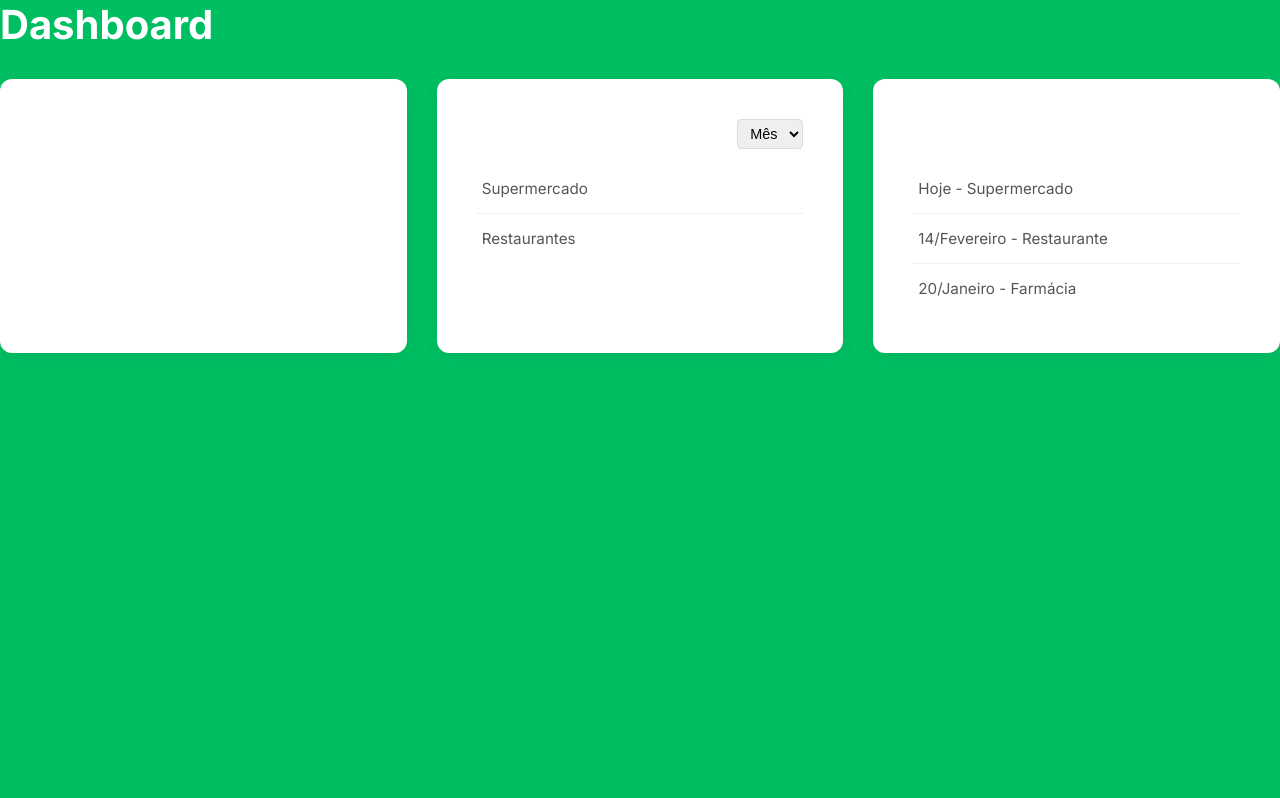
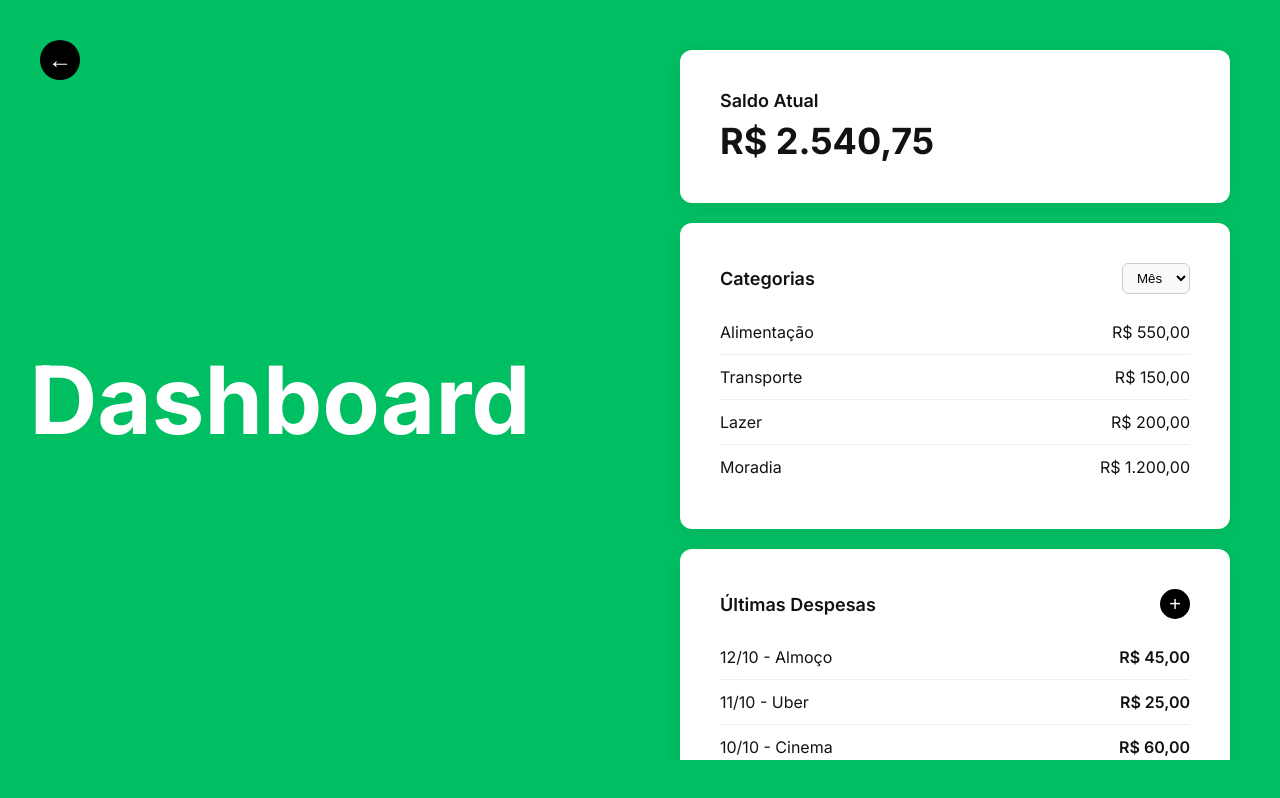
Before and after one commit to YuriClovandi/MoneyMind, a React (Create React App) app: page /dashboard in a window 1280 px wide. Built offline with nearby package versions, Linux system fonts and the light colour scheme.

Commit message:
Alterações nas páginas

```diff
--- a/src/pages/AddExpense/index.js
+++ b/src/pages/AddExpense/index.js
@@ -1,86 +1,101 @@
+// src/pages/AddExpense/index.js
 import React, { useState } from 'react';
+import { useNavigate } from 'react-router-dom';
 import MainLayout from '../../componentes/layout/MainLayout';
 import Card from '../../componentes/common/Card';
 import Button from '../../componentes/common/Button';
 import './style.css';
 
-const AddExpensePage = () => {
-    const [valor, setValor] = useState('');
-    const [descricao, setDescricao] = useState('');
-    const [data, setData] = useState('');
-    const [categoria, setCategoria] = useState('');
+const AddExpense = () => {
+    const navigate = useNavigate();
+    const [value, setValue] = useState('');
+    const [description, setDescription] = useState('');
+    const [date, setDate] = useState('');
+    const [category, setCategory] = useState('');
 
     const handleSubmit = (e) => {
         e.preventDefault();
-        console.log("Nova despesa:", { valor, descricao, data, categoria });
-        alert("Despesa adicionada com sucesso!");
-        // Limpar formulário
-        setValor('');
-        setDescricao('');
-        setData('');
-        setCategoria('');
-    }
+        const newExpense = { value, description, date, category };
+        console.log('Nova Despesa:', newExpense);
+        navigate('/dashboard');
+    };
 
     return (
         <MainLayout>
-            <div className="page-title">
-                <h2>Adicionar Despesa</h2>
+            <button onClick={() => navigate(-1)} className="back-button">
+                &#x2190;
+            </button>
+            <div className="add-expense-container">
+                {/* Metade Esquerda */}
+                <div className="left-column">
+                    <h1 className="page-title">
+                        Adicionar
+                        <span>Despesas</span>
+                    </h1>
                 </div>
+
+                {/* Metade Direita com Cards separados */}
+                <div className="right-column-cards">
+                    <form onSubmit={handleSubmit} className="expense-form-stack">
                         <Card>
-                <form onSubmit={handleSubmit} className="expense-form">
-                    <div className="form-group">
-                        <label htmlFor="valor">Valor (R$)</label>
+                            <label>Valor</label>
                             <input
                                 type="number"
-                            id="valor"
-                            value={valor}
-                            onChange={(e) => setValor(e.target.value)}
-                            placeholder="100,50"
-                            required
+                                placeholder="R$ 0,00"
+                                value={value}
+                                onChange={(e) => setValue(e.target.value)}
+                                className="transparent-input"
                             />
-                    </div>
-                    <div className="form-group">
-                        <label htmlFor="descricao">Descrição</label>
+                        </Card>
+
+                        <Card>
+                            <label>Descrição</label>
                             <input
                                 type="text"
-                            id="descricao"
-                            value={descricao}
-                            onChange={(e) => setDescricao(e.target.value)}
-                            placeholder="Ex: Supermercado"
-                            required
+                                placeholder="Ex: Almoço com amigos"
+                                value={description}
+                                onChange={(e) => setDescription(e.target.value)}
+                                className="transparent-input"
                             />
-                    </div>
-                     <div className="form-group">
-                        <label htmlFor="data">Data</label>
+                        </Card>
+
+                        <Card>
+                            <label>Data</label>
                             <input
                                 type="date"
-                            id="data"
-                            value={data}
-                            onChange={(e) => setData(e.target.value)}
-                            required
+                                value={date}
+                                onChange={(e) => setDate(e.target.value)}
+                                className="transparent-input date-input"
                             />
-                    </div>
-                    <div className="form-group">
-                        <label htmlFor="categoria">Categoria</label>
+                        </Card>
+
+                        <Card>
+                             <label>Categoria</label>
                              <select
-                            id="categoria"
-                            value={categoria}
-                            onChange={(e) => setCategoria(e.target.value)}
-                            required
+                                value={category}
+                                onChange={(e) => setCategory(e.target.value)}
+                                className="transparent-input"
                             >
-                            <option value="" disabled>Selecione...</option>
+                                <option value="" disabled>Selecione uma categoria</option>
                                 <option value="alimentacao">Alimentação</option>
                                 <option value="transporte">Transporte</option>
+                                <option value="lazer">Lazer</option>
                                 <option value="moradia">Moradia</option>
-                            <option value="lazer">Lazer</option>
+                                <option value="saude">Saúde</option>
                                 <option value="outros">Outros</option>
                             </select>
+                        </Card>
+
+                        <div className="submit-button-container">
+                            <Button type="submit" variant="primary">
+                                Adicionar
+                            </Button>
                         </div>
-                    <Button type="submit">Adicionar</Button>
                     </form>
-            </Card>
+                </div>
+            </div>
         </MainLayout>
     );
 };
 
-export default AddExpensePage;
+export default AddExpense;
--- a/src/pages/AddExpense/style.css
+++ b/src/pages/AddExpense/style.css
@@ -1,47 +1,103 @@
-.expense-form {
-  display: flex;
-  flex-direction: column;
-  gap: 25px;
-  max-width: 600px; /* Limita a largura do formulário */
-  margin: 0 auto; /* Centraliza o formulário no card */
+/* src/pages/AddExpense/style.css */
+.back-button {
+    position: absolute;
+    top: 40px;
+    left: 40px;
+    background: black;
+    color: white;
+    border: none;
+    font-size: 24px;
+    width: 40px;
+    height: 40px;
+    border-radius: 50%;
+    cursor: pointer;
+    display: flex;
+    align-items: center;
+    justify-content: center;
+    z-index: 100;
 }
 
-.form-group {
-  display: flex;
-  flex-direction: column;
+.add-expense-container {
+    display: flex;
+    height: 100vh;
+    padding: 40px;
+    box-sizing: border-box;
+    gap: 60px;
 }
 
-.form-group label {
-  margin-bottom: 8px;
-  font-weight: bold;
-  color: var(--dark-gray);
-  font-size: 0.9rem;
+.left-column {
+    width: 40%;
+    display: flex;
+    align-items: center;
+    justify-content: center;
 }
 
-.form-group input,
-.form-group select {
-  padding: 14px;
-  border: 1px solid #ccc;
-  border-radius: 4px;
-  font-size: 1rem;
-  transition: border-color 0.2s, box-shadow 0.2s;
+.page-title {
+    font-size: 94px;
+    font-weight: 700;
+    color: white;
+    text-align: center;
 }
 
-.form-group input:focus,
-.form-group select:focus {
-  outline: none;
-  border-color: var(--primary-green);
-  box-shadow: 0 0 0 3px rgba(46, 204, 113, 0.2);
+.page-title span {
+    display: block;
 }
 
-/* Atualiza o estilo do botão para usar o componente common/Button */
-.expense-form .common-button {
-  background-color: var(--primary-green);
-  padding: 15px;
-  font-size: 1.1rem;
-  margin-top: 10px;
+.right-column-cards {
+    width: 60%;
+    display: flex;
+    flex-direction: column;
+    justify-content: center;
+    align-items: flex-end; /* Adicione esta linha para alinhar à direita */
 }
 
-.expense-form .common-button:hover {
-  background-color: #27ae60;
+/* Nova classe para o formulário */
+.expense-form-stack {
+    display: flex;
+    flex-direction: column;
+    width: 100%;
+    max-width: 700px; /* Aumentado de 550px para 600px */
+    gap: 30px;
 }
+
+/* Estilo para os cards que agora são campos de formulário */
+.right-column-cards .card {
+    padding: 35px 25px;
+    width: 100%;
+    max-width: 550px;
+    display: flex;
+    flex-direction: column;
+}
+
+.right-column-cards .card label {
+    font-size: 14px;
+    color: var(--text-gray);
+    font-weight: 500;
+    margin-bottom: 5px;
+}
+
+.transparent-input {
+    background-color: transparent;
+    border: none;
+    outline: none;
+    font-size: 18px;
+    font-family: 'Inter', sans-serif;
+    color: var(--text-dark);
+    width: 100%;
+    padding: 5px 0;
+}
+
+.transparent-input::placeholder {
+    color: #aaa;
+}
+
+/* Ajuste específico para o seletor de data ficar alinhado */
+.date-input {
+    color-scheme: light;
+}
+
+.submit-button-container {
+    margin-top: 10px;
+    width: 100%;
+    max-width: 550px;
+}
--- a/src/pages/Dashboard/index.js
+++ b/src/pages/Dashboard/index.js
@@ -1,46 +1,64 @@
-import React, { useState } from 'react';
+// src/pages/Dashboard/index.js
+import React from 'react';
 import { useNavigate } from 'react-router-dom';
 import MainLayout from '../../componentes/layout/MainLayout';
 import Card from '../../componentes/common/Card';
+import Button from '../../componentes/common/Button';
 import './style.css';
 
-const DashboardPage = () => {
+// Dados de exemplo
+const MOCK_CATEGORIES = [
+    { name: 'Alimentação', value: 'R$ 550,00' },
+    { name: 'Transporte', value: 'R$ 150,00' },
+    { name: 'Lazer', value: 'R$ 200,00' },
+    { name: 'Moradia', value: 'R$ 1.200,00' },
+];
+
+const MOCK_EXPENSES = [
+    { date: '12/10', category: 'Almoço', value: 'R$ 45,00' },
+    { date: '11/10', category: 'Uber', value: 'R$ 25,00' },
+    { date: '10/10', category: 'Cinema', value: 'R$ 60,00' },
+    { date: '09/10', category: 'Supermercado', value: 'R$ 230,00' },
+];
+
+const Dashboard = () => {
     const navigate = useNavigate();
-  const [saldo] = useState(2500.00);
-  const [ultimasDespesas] = useState([
-    { id: 1, data: 'Hoje', descricao: 'Supermercado', valor: 100.50 },
-    { id: 2, data: '14/Fevereiro', descricao: 'Restaurante', valor: 80.50 },
-    { id: 3, data: '20/Janeiro', descricao: 'Farmácia', valor: 60.50 },
-  ]);
-  const [categorias] = useState([
-    { id: 1, nome: 'Supermercado', valor: 120.50 },
-    { id: 2, nome: 'Restaurantes', valor: 150.50 },
-  ]);
 
     return (
         <MainLayout>
-      <div className="page-title">
-        <h2>Dashboard</h2>
+            <button onClick={() => navigate(-1)} className="back-button">
+                &#x2190;
+            </button>
+
+            <div className="dashboard-container">
+                {/* Metade Esquerda */}
+                <div className="dashboard-left">
+                    <h1 className="dashboard-title">Dashboard</h1>
                 </div>
-      <div className="dashboard-grid">
-        <Card className="saldo-card">
+
+                {/* Metade Direita */}
+                <div className="dashboard-right">
+                    <Card>
+                        <div className="balance-card">
                             <h3 className="card-title">Saldo Atual</h3>
-          <p className="saldo-valor">R$ {saldo.toFixed(2).replace('.', ',')}</p>
+                            <p className="balance-value">R$ 2.540,75</p>
+                        </div>
                     </Card>
 
                     <Card>
                         <div className="card-header">
                             <h3 className="card-title">Categorias</h3>
-            <select className="period-select" defaultValue="mes">
-              <option value="mes">Mês</option>
-              <option value="ano">Ano</option>
+                            <select className="filter-select">
+                                <option>Mês</option>
+                                <option>Dia</option>
+                                <option>Ano</option>
                             </select>
                         </div>
-          <ul className="dashboard-list">
-            {categorias.map(cat => (
-              <li key={cat.id}>
-                <span>{cat.nome}</span>
-                <strong>R$ {cat.valor.toFixed(2).replace('.', ',')}</strong>
+                        <ul className="list">
+                            {MOCK_CATEGORIES.map((cat, index) => (
+                                <li key={index} className="list-item">
+                                    <span>{cat.name}</span>
+                                    <span>{cat.value}</span>
                                 </li>
                             ))}
                         </ul>
@@ -49,24 +67,30 @@ const DashboardPage = () => {
                     <Card>
                         <div className="card-header">
                             <h3 className="card-title">Últimas Despesas</h3>
-            <button
-              className="add-button"
-              onClick={() => navigate('/add-expense')}
-              title="Adicionar nova despesa"
-            >+</button>
+                            <button onClick={() => navigate('/add-expense')} className="add-button">
+                                +
+                            </button>
                         </div>
-          <ul className="dashboard-list">
-            {ultimasDespesas.map(d => (
-              <li key={d.id}>
-                <span>{d.data} - {d.descricao}</span>
-                <strong>R$ {d.valor.toFixed(2).replace('.', ',')}</strong>
+                        <ul className="list">
+                            {MOCK_EXPENSES.map((exp, index) => (
+                                <li key={index} className="list-item">
+                                    <span>{exp.date} - {exp.category}</span>
+                                    <span className="expense-value">{exp.value}</span>
                                 </li>
                             ))}
                         </ul>
                     </Card>
+
+                    {/* BOTÃO MOVIDO PARA CÁ */}
+                    <div className="reports-button-container">
+                        <Button variant="primary" onClick={() => navigate('/reports')}>
+                            Relatórios
+                        </Button>
+                    </div>
+                </div>
             </div>
         </MainLayout>
     );
 };
 
-export default DashboardPage;
+export default Dashboard;
--- a/src/pages/Dashboard/style.css
+++ b/src/pages/Dashboard/style.css
@@ -1,96 +1,128 @@
-.page-title h2 {
-  font-size: 2.5rem;
-  margin-bottom: 30px;
-  color: var(--dark-gray);
+/* src/pages/Dashboard/style.css */
+.back-button {
+    position: absolute;
+    top: 40px;
+    left: 40px;
+    background: black;
+    color: white;
+    border: none;
+    font-size: 24px;
+    width: 40px;
+    height: 40px;
+    border-radius: 50%;
+    cursor: pointer;
+    display: flex;
+    align-items: center;
+    justify-content: center;
+    z-index: 100;
 }
 
-.dashboard-grid {
-  display: grid;
-  grid-template-columns: repeat(auto-fit, minmax(300px, 1fr));
-  gap: 30px;
+.dashboard-container {
+    display: flex;
+    gap: 60px;
+    height: 100vh;
+    padding: 40px;
+    box-sizing: border-box;
 }
 
+/* === Metade Esquerda === */
+.dashboard-left {
+    width: 40%;
+    display: flex;
+    align-items: center;     /* Adicione esta linha para centralizar verticalmente */
+    justify-content: center; /* Adicione esta linha para centralizar horizontalmente */
+}
+
+.dashboard-title {
+    font-size: 94px;
+    font-weight: 700;
+    color: white;
+    text-align: center;      /* Altere para 'center' */
+    /* Remova as margens que o desalinhava */
+}
+
+/* === Metade Direita === */
+.dashboard-right {
+    width: 60%;
+    display: flex;
+    flex-direction: column;
+    align-items: flex-end; /* Mantém o alinhamento dos cards (e do botão) à direita */
+    gap: 20px;
+    overflow-y: auto;
+    padding: 10px;
+}
+
+.reports-button-container {
+    width: 50%; /* Faz o container do botão ter a mesma largura dos cards */
+    max-width: 550px; /* Garante que não ultrapasse a largura máxima dos cards */
+
+}
+
+
+/* === Estilos dos Cards (permanecem os mesmos) === */
 .card-title {
-  font-size: 1.2rem;
-  margin-bottom: 20px;
+    color: var(--text-dark);
+    font-size: 18px;
+    font-weight: 600;
 }
 
 .card-header {
     display: flex;
     justify-content: space-between;
     align-items: center;
-  width: 100%;
-  margin-bottom: 15px;
+    margin-bottom: 16px;
 }
 
-.card-header .card-title {
-  margin-bottom: 0; /* Remove a margem do título quando no header */
+.balance-card {
+    text-align: left;
 }
 
-/* Card Saldo */
-.saldo-valor {
-  font-size: 2.8rem;
+.balance-value {
+    color: var(--text-dark);
+    font-size: 36px;
     font-weight: 700;
-  color: var(--dark-gray);
-  margin: 0;
+    margin-top: 8px;
 }
 
-/* Lista genérica para os cards */
-.dashboard-list {
+.filter-select {
+    padding: 6px 10px;
+    border-radius: 6px;
+    border: 1px solid #ccc;
+    background-color: #f9f9f9;
+}
+
+.add-button {
+    background-color: black;
+    color: white;
+    border: none;
+    width: 30px;
+    height: 30px;
+    border-radius: 50%;
+    font-size: 20px;
+    cursor: pointer;
+    display: flex;
+    align-items: center;
+    justify-content: center;
+}
+
+.list {
     list-style: none;
     padding: 0;
     margin: 0;
-  width: 100%;
+    color: var(--text-dark);
 }
 
-.dashboard-list li {
+.list-item {
     display: flex;
     justify-content: space-between;
-  align-items: center;
-  padding: 15px 5px;
-  border-bottom: 1px solid #f0f0f0;
-  font-size: 0.95rem;
+    padding: 12px 0;
+    border-bottom: 1px solid #eee;
 }
 
-.dashboard-list li:last-child {
+.list-item:last-child {
     border-bottom: none;
 }
 
-.dashboard-list li span {
-  color: #555;
-}
-
-.dashboard-list li strong {
-  color: var(--dark-gray);
+.expense-value {
     font-weight: 600;
 }
-
-/* Dropdown e Botão */
-.period-select {
-  border: 1px solid #ddd;
-  border-radius: 4px;
-  padding: 5px 8px;
-  font-size: 0.9rem;
-}
-
-.add-button {
-  background-color: var(--dark-gray);
-  color: var(--white);
-  border: none;
-  border-radius: 50%;
-  width: 30px;
-  height: 30px;
-  font-size: 1.5rem;
-  font-weight: bold;
-  cursor: pointer;
-  display: flex;
-  justify-content: center;
-  align-items: center;
-  line-height: 1;
-  padding-bottom: 4px; /* Ajuste visual do '+' */
-  transition: background-color 0.2s;
-}
-
-.add-button:hover {
-  background-color: var(--primary-green);
-}
--- a/src/pages/EsqueceuSenha/index.js
+++ b/src/pages/EsqueceuSenha/index.js
@@ -1,51 +1,51 @@
+// src/pages/EsqueceuSenha/index.js
 import React, { useState } from 'react';
-import { Link } from 'react-router-dom';
+import { Link, useNavigate } from 'react-router-dom';
 import AuthLayout from '../../componentes/layout/AuthLayout';
+import Card from '../../componentes/common/Card';
 import Input from '../../componentes/common/Input';
 import Button from '../../componentes/common/Button';
 import './style.css';
 
-const ForgotPasswordPage = () => {
+const EsqueceuSenha = () => {
     const [email, setEmail] = useState('');
-  const [message, setMessage] = useState('');
+    const navigate = useNavigate();
 
-  const handleSubmit = (e) => {
+    const handlePasswordReset = (e) => {
         e.preventDefault();
-    // Lógica da API para enviar o email de recuperação iria aqui
-    console.log('Solicitação de recuperação para o email:', email);
-
-    // Simula o envio com uma mensagem para o usuário
-    setMessage(`Se um usuário com o e-mail ${email} existir, um link de recuperação foi enviado.`);
-    setEmail(''); // Limpa o campo
+        // Lógica para enviar o e-mail de recuperação aqui
+        console.log('Solicitação de recuperação para o e-mail:', email);
+        alert('Se o e-mail estiver cadastrado, você receberá um link para redefinir sua senha.');
+        navigate('/'); // Volta para a tela de login
     };
 
     return (
         <AuthLayout>
-      <h2 className="form-title">Esqueceu a senha?</h2>
-      <p className="form-info">
-        Sem problemas! Digite seu e-mail abaixo e enviaremos um link para você redefinir sua senha.
-      </p>
+            <Card>
+                <div className="forgot-password-container">
+                    <h2 className="forgot-password-title">Recuperar Senha</h2>
 
-      {!message ? (
-        <form onSubmit={handleSubmit}>
+
+                    <form onSubmit={handlePasswordReset}>
                         <Input
                             type="email"
-            placeholder="Digite seu e-mail"
+                            placeholder="Seu e-mail cadastrado"
                             value={email}
                             onChange={(e) => setEmail(e.target.value)}
-            required
                         />
-          <Button type="submit" fullWidth>Enviar link de recuperação</Button>
+
+                        <Button type="submit" variant="primary">
+                            Enviar
+                        </Button>
                     </form>
-      ) : (
-        <p className="form-success-message">{message}</p>
-      )}
 
-      <div className="form-links">
+                    <div className="back-to-login-link">
                         <Link to="/">Voltar para o Login</Link>
                     </div>
+                </div>
+            </Card>
         </AuthLayout>
     );
 };
 
-export default ForgotPasswordPage;
+export default EsqueceuSenha;
--- /dev/null
+++ b/src/pages/ExportReports/style.css
@@ -0,0 +1,79 @@
+/* src/pages/ExportReports/style.css */
+.back-button {
+    position: absolute;
+    top: 40px;
+    left: 40px;
+    background: black;
+    color: white;
+    border: none;
+    font-size: 24px;
+    width: 40px;
+    height: 40px;
+    border-radius: 50%;
+    cursor: pointer;
+    display: flex;
+    align-items: center;
+    justify-content: center;
+    z-index: 100;
+}
+
+.export-container {
+    display: flex;
+    flex-direction: column;
+    align-items: center;
+    justify-content: center;
+    min-height: calc(100vh - 80px);
+    padding: 40px;
+}
+
+.export-title {
+    font-size: 48px;
+    font-weight: 700;
+    color: white;
+    margin-bottom: 30px;
+}
+
+.export-container .card {
+    padding: 20px;
+    width: 100%;
+    max-width: 400px;
+}
+
+.export-card-content .button {
+    display: flex;
+    align-items: center;
+    justify-content: center;
+    gap: 10px;
+}
+
+.button-icon {
+    font-size: 20px;
+}
+
+.period-label {
+    font-size: 18px;
+    color: white;
+    font-weight: 500;
+    margin-top: 40px;
+    margin-bottom: 20px;
+}
+
+.date-inputs-container {
+    display: flex;
+    gap: 20px;
+    justify-content: center;
+}
+
+.date-input {
+    padding: 12px;
+    border: 1px solid #ccc;
+    border-radius: 8px;
+    font-size: 16px;
+    font-family: 'Inter', sans-serif;
+}
+
+.generate-button-container {
+    margin-top: 30px;
+    width: 100%;
+    max-width: 400px;
+}
```
Also changed, not shown: src/pages/EsqueceuSenha/style.css (+23 -15 lines), src/pages/ExportReports/index.js (added, +65 -0 lines). Lines whose indentation alone changed are shown as unchanged.
